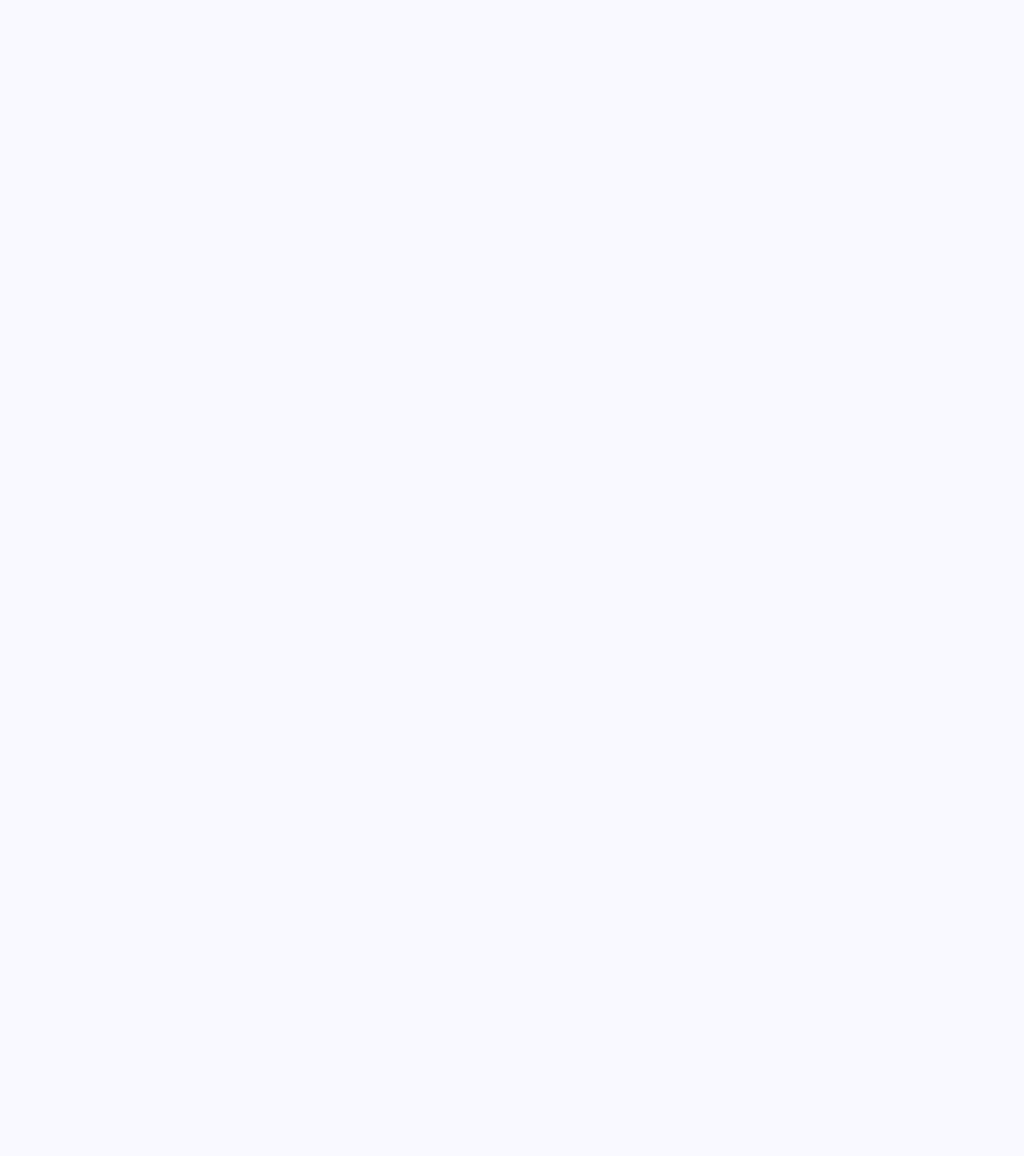
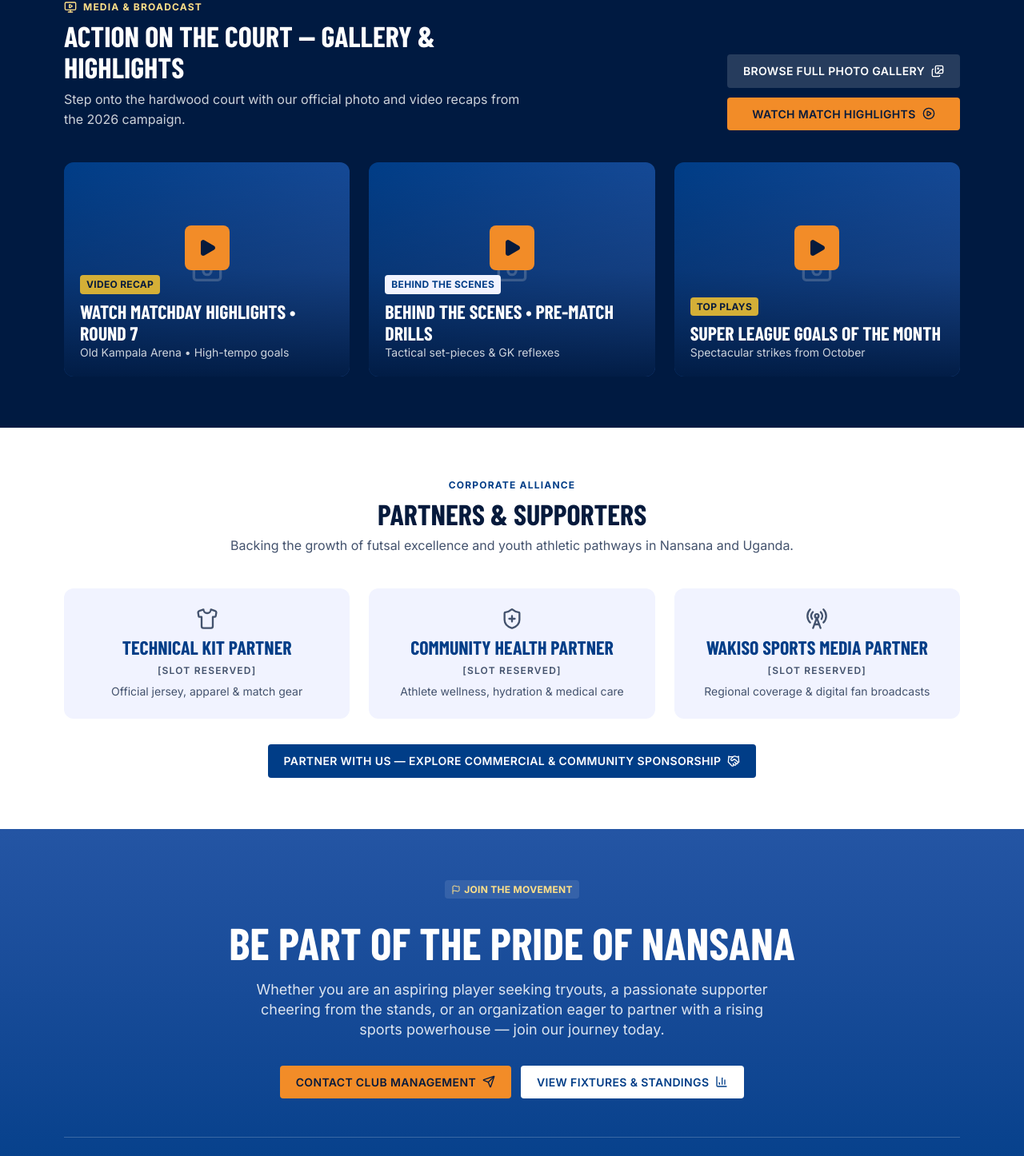
Before and after one commit to 630MOTIONS/Nansana-Aska, a Next.js app: page / in a window 1280 px wide. Shown: the part 3238-4684 px from the top of the page at 80% size. Before the commit the page ends 3175 px from the top, so only its background shows below. Built offline with nearby package versions, Linux system fonts and the light colour scheme; a web font is replaced by a local one.

Commit message:
feat(home): add gallery highlights, partners and join CTA sections

```diff
--- a/src/app/page.tsx
+++ b/src/app/page.tsx
@@ -1,6 +1,9 @@
+import GalleryHighlights from "@/components/sections/GalleryHighlights";
 import Hero from "@/components/sections/Hero";
+import JoinCta from "@/components/sections/JoinCta";
 import MatchCentre from "@/components/sections/MatchCentre";
 import News from "@/components/sections/News";
+import Partners from "@/components/sections/Partners";
 import Squads from "@/components/sections/Squads";
 import StatsStrip from "@/components/sections/StatsStrip";
 
@@ -12,6 +15,9 @@ export default function Home() {
       <MatchCentre />
       <Squads />
       <News />
+      <GalleryHighlights />
+      <Partners />
+      <JoinCta />
     </main>
   );
 }
--- /dev/null
+++ b/src/components/sections/GalleryHighlights.tsx
@@ -0,0 +1,72 @@
+import Link from "next/link";
+import { CirclePlay, Images, MonitorPlay, Play } from "lucide-react";
+import Badge from "@/components/ui/Badge";
+import Button from "@/components/ui/Button";
+import MediaPlaceholder from "@/components/ui/MediaPlaceholder";
+import SectionHeading from "@/components/ui/SectionHeading";
+import { highlights } from "@/lib/media";
+
+export default function GalleryHighlights() {
+  return (
+    <section
+      aria-label="Gallery and highlights"
+      className="bg-navy-deep py-16 text-white"
+    >
+      <div className="mx-auto w-full max-w-site px-4">
+        <div className="flex flex-col gap-6 lg:flex-row lg:items-end lg:justify-between">
+          <SectionHeading
+            tone="dark"
+            className="max-w-xl"
+            eyebrow="Media & Broadcast"
+            eyebrowIcon={<MonitorPlay size={16} aria-hidden />}
+            title="Action on the court — gallery & highlights"
+            description="Step onto the hardwood court with our official photo and video recaps from the 2026 campaign."
+          />
+          <div className="flex flex-col items-stretch gap-3 sm:flex-row lg:flex-col">
+            <Button
+              href="/gallery"
+              variant="secondary"
+              icon={<Images size={16} aria-hidden />}
+            >
+              Browse full photo gallery
+            </Button>
+            <Button
+              href="/highlights"
+              icon={<CirclePlay size={16} aria-hidden />}
+            >
+              Watch match highlights
+            </Button>
+          </div>
+        </div>
+
+        <ul className="mt-10 grid gap-6 md:grid-cols-3">
+          {highlights.map((item) => (
+            <li key={item.slug}>
+              <Link
+                href={item.href}
+                className="group relative block overflow-hidden rounded-xl"
+              >
+                <MediaPlaceholder className="aspect-[4/3]" />
+                <div
+                  className="absolute inset-0 bg-linear-to-t from-navy-deep/95 via-navy-deep/30 to-transparent"
+                  aria-hidden="true"
+                />
+                <span
+                  className="absolute left-1/2 top-[40%] flex h-14 w-14 -translate-x-1/2 -translate-y-1/2 items-center justify-center rounded-lg bg-brand-orange text-ink transition-transform group-hover:scale-110"
+                  aria-hidden="true"
+                >
+                  <Play size={24} fill="currentColor" />
+                </span>
+                <div className="absolute inset-x-0 bottom-0 p-5">
+                  <Badge variant={item.tagVariant}>{item.tag}</Badge>
+                  <h3 className="mt-2 text-card text-white">{item.title}</h3>
+                  <p className="text-sm text-white/80">{item.subtitle}</p>
+                </div>
+              </Link>
+            </li>
+          ))}
+        </ul>
+      </div>
+    </section>
+  );
+}
--- /dev/null
+++ b/src/components/sections/JoinCta.tsx
@@ -0,0 +1,53 @@
+import Image from "next/image";
+import { ChartColumn, Flag, Send } from "lucide-react";
+import Badge from "@/components/ui/Badge";
+import Button from "@/components/ui/Button";
+import { siteConfig } from "@/lib/site";
+
+export default function JoinCta() {
+  return (
+    <section
+      aria-label="Join the club"
+      className="bg-linear-to-b from-brand-blue to-navy py-16 text-white"
+    >
+      <div className="mx-auto w-full max-w-site px-4 text-center">
+        <Badge variant="onDark">
+          <Flag size={12} aria-hidden /> Join the movement
+        </Badge>
+
+        <h2 className="mx-auto mt-6 max-w-4xl text-hero">
+          Be part of the pride of Nansana
+        </h2>
+        <p className="mx-auto mt-4 max-w-2xl text-hero-sub text-white/85">
+          Whether you are an aspiring player seeking tryouts, a passionate
+          supporter cheering from the stands, or an organization eager to
+          partner with a rising sports powerhouse — join our journey today.
+        </p>
+
+        <div className="mt-8 flex flex-wrap justify-center gap-3">
+          <Button href="/contact" icon={<Send size={16} aria-hidden />}>
+            Contact club management
+          </Button>
+          <Button
+            href="/matches"
+            variant="light"
+            icon={<ChartColumn size={16} aria-hidden />}
+          >
+            View fixtures & standings
+          </Button>
+        </div>
+
+        <div className="mt-12 flex flex-col items-center justify-between gap-3 border-t border-white/20 pt-6 text-label sm:flex-row">
+          <p className="inline-flex items-center gap-2 font-semibold uppercase tracking-wide text-white/80">
+            <Image src={siteConfig.crest} alt="" width={24} height={24} />
+            Official web flagship • {siteConfig.name} FC
+          </p>
+          <p className="font-semibold text-gold-soft">
+            A digital flagship experience designed for {siteConfig.fullName} by
+            630 Motions.
+          </p>
+        </div>
+      </div>
+    </section>
+  );
+}
--- /dev/null
+++ b/src/components/sections/Partners.tsx
@@ -0,0 +1,50 @@
+import { Handshake } from "lucide-react";
+import Button from "@/components/ui/Button";
+import SectionHeading from "@/components/ui/SectionHeading";
+import { partnerSlots } from "@/lib/partners";
+
+export default function Partners() {
+  return (
+    <section aria-label="Partners and supporters" className="bg-white py-16">
+      <div className="mx-auto w-full max-w-site px-4">
+        <SectionHeading
+          align="center"
+          className="mx-auto max-w-3xl"
+          eyebrow="Corporate Alliance"
+          title="Partners & supporters"
+          description="Backing the growth of futsal excellence and youth athletic pathways in Nansana and Uganda."
+        />
+
+        <ul className="mt-10 grid gap-6 md:grid-cols-3">
+          {partnerSlots.map((slot) => {
+            const Icon = slot.icon;
+            return (
+              <li
+                key={slot.id}
+                className="flex flex-col items-center gap-2 rounded-xl bg-surface-tint p-6 text-center"
+              >
+                <Icon size={28} className="text-ink-muted" aria-hidden />
+                <h3 className="text-card text-navy">{slot.title}</h3>
+                <p className="text-label font-semibold uppercase tracking-widest text-ink-muted">
+                  [Slot reserved]
+                </p>
+                <p className="text-sm text-ink-muted">{slot.description}</p>
+              </li>
+            );
+          })}
+        </ul>
+
+        <div className="mt-8 flex justify-center">
+          <Button
+            href="/contact"
+            variant="dark"
+            icon={<Handshake size={16} aria-hidden />}
+            className="text-center"
+          >
+            Partner with us — explore commercial & community sponsorship
+          </Button>
+        </div>
+      </div>
+    </section>
+  );
+}
--- /dev/null
+++ b/src/lib/media.ts
@@ -0,0 +1,38 @@
+// SAMPLE DATA: titles adapted from the Stitch design, not real videos.
+// All cards link to /highlights until real media exists.
+
+export type Highlight = {
+  slug: string;
+  tag: string;
+  tagVariant: "gold" | "tint";
+  title: string;
+  subtitle: string;
+  href: string;
+};
+
+export const highlights: Highlight[] = [
+  {
+    slug: "matchday-7",
+    tag: "Video recap",
+    tagVariant: "gold",
+    title: "Watch matchday highlights • Round 7",
+    subtitle: "Old Kampala Arena • High-tempo goals",
+    href: "/highlights",
+  },
+  {
+    slug: "pre-match-drills",
+    tag: "Behind the scenes",
+    tagVariant: "tint",
+    title: "Behind the scenes • Pre-match drills",
+    subtitle: "Tactical set-pieces & GK reflexes",
+    href: "/highlights",
+  },
+  {
+    slug: "goals-of-the-month",
+    tag: "Top plays",
+    tagVariant: "gold",
+    title: "Super League goals of the month",
+    subtitle: "Spectacular strikes from October",
+    href: "/highlights",
+  },
+];
--- /dev/null
+++ b/src/lib/partners.ts
@@ -0,0 +1,33 @@
+import type { LucideIcon } from "lucide-react";
+import { RadioTower, ShieldPlus, Shirt } from "lucide-react";
+
+// Placeholder partner categories from the Stitch design. These are open
+// sponsorship slots, not confirmed partners.
+
+export type PartnerSlot = {
+  id: string;
+  title: string;
+  description: string;
+  icon: LucideIcon;
+};
+
+export const partnerSlots: PartnerSlot[] = [
+  {
+    id: "kit",
+    title: "Technical kit partner",
+    description: "Official jersey, apparel & match gear",
+    icon: Shirt,
+  },
+  {
+    id: "health",
+    title: "Community health partner",
+    description: "Athlete wellness, hydration & medical care",
+    icon: ShieldPlus,
+  },
+  {
+    id: "media",
+    title: "Wakiso sports media partner",
+    description: "Regional coverage & digital fan broadcasts",
+    icon: RadioTower,
+  },
+];
```
